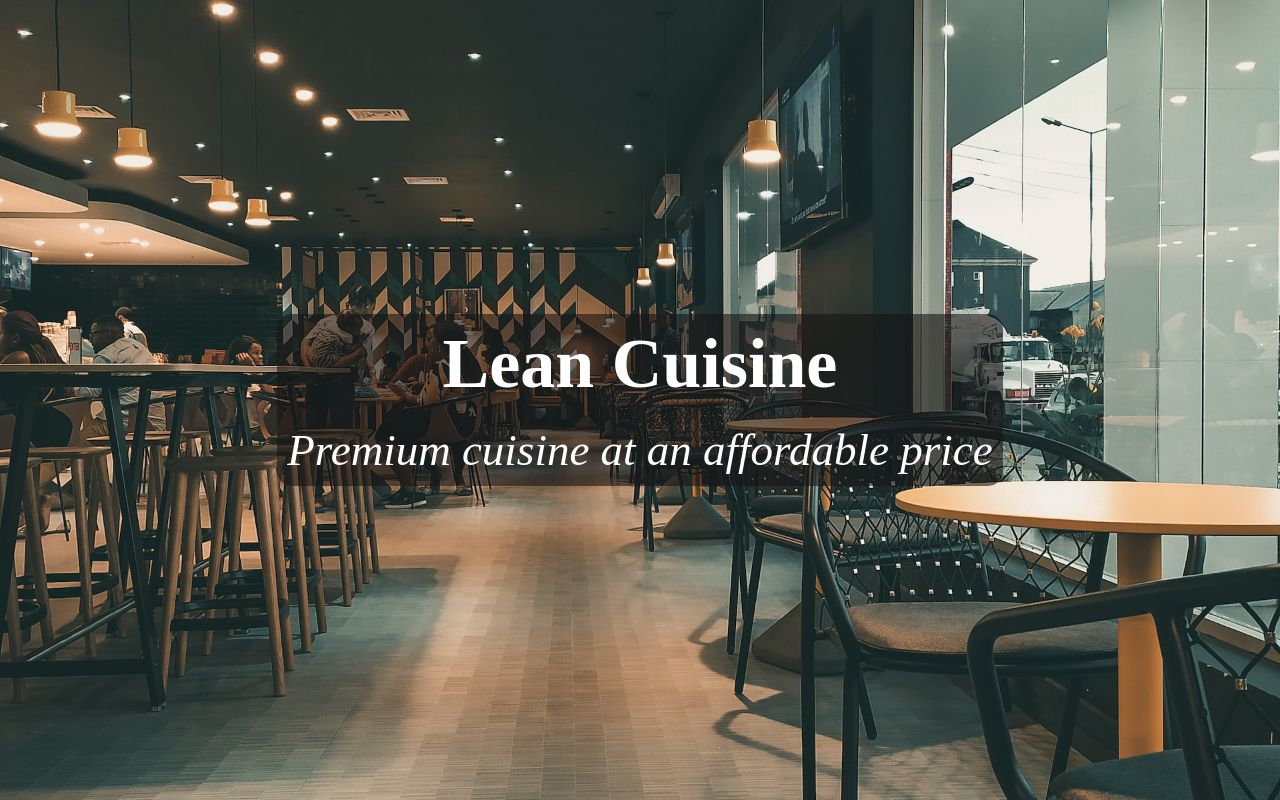
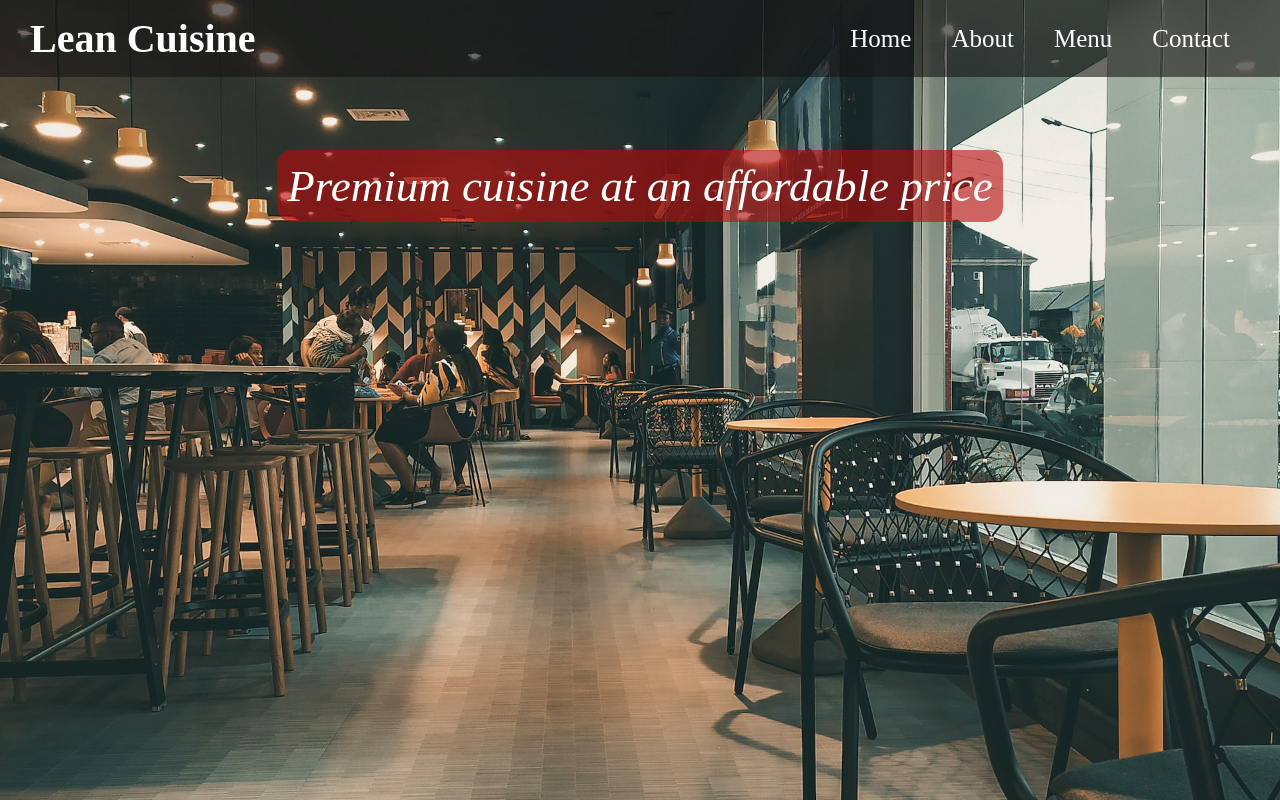
Before and after one commit to Ryanj24/Restaurant-Page, a website built with webpack: page dist/index.html in a window 1280 px wide. Built offline with nearby package versions, Linux system fonts and the light colour scheme.

Commit message:
Added home page module and navbar module

```diff
--- a/src/home.js
+++ b/src/home.js
@@ -1,23 +1,28 @@
 import './styles/index.css'
 import bgImg from './assets/images/main-bg.jpg'
+import { navFunction } from './navbar.js'
 
 const homeFunction = () => {
 
-    // Get the content container from the HTML page
+    // Call navFunction to set the navbar at the top of the page
+    navFunction();
+
+    // Get the content container from the HTML page & set the background image
     const content = document.getElementById('content');
     content.style.backgroundImage = `url(${bgImg})`;
 
+    // Create a div to hold the slogan
     const mainContainer = document.createElement('div');
     mainContainer.classList.add('main-container');
 
-    const title = document.createElement('h1');
-    title.textContent = 'Lean Cuisine';
+    // Add slogan to the div created
     const slogan = document.createElement('p');
     slogan.textContent = 'Premium cuisine at an affordable price';
 
-    mainContainer.appendChild(title);
+    // Append the slogan to the container
     mainContainer.appendChild(slogan);
 
+    // Append the container to the DOM
     content.appendChild(mainContainer);
 
 }
--- a/src/index.js
+++ b/src/index.js
@@ -1,3 +1,5 @@
 import { homeFunction } from './home.js'
+//import { navFunction } from './navbar.js';
 
 homeFunction();
+//navFunction();
--- a/src/navbar.js
+++ b/src/navbar.js
@@ -0,0 +1,51 @@
+import './styles/index.css'
+
+const navFunction = () => {
+
+    // Select the content DOM element
+    const content = document.getElementById('content');
+
+    // create navbar container
+    const container = document.createElement('div');
+    container.classList.add('navbar');
+
+    // Create the logo element containing restaurant name
+    const logo = document.createElement('h1');
+    logo.textContent = 'Lean Cuisine';
+
+    // Add logo to the container
+    container.appendChild(logo);
+
+    // Create array of the links to different pages
+    let navitems = ['Home', 'About', 'Menu', "Contact"];
+
+    // Create the ul element that will house the nav links
+    const navlist = document.createElement('ul');
+    navlist.classList.add('navigation');
+
+    // Loop through the array created above
+    for (let i = 0; i < navitems.length; i++) {
+
+        // Create li element
+        const listItem = document.createElement('li');
+        listItem.classList.add('nav-link');
+
+        // Create <a> element to nest within li
+        const link = document.createElement('a');
+        link.href = '#';
+        link.textContent = navitems[i];
+
+        // Nest <a> element within li element
+        listItem.appendChild(link);
+
+        // Add li element to ul
+        navlist.appendChild(listItem);
+    }
+
+    // Append ul to the container and then append the container to the DOM
+    container.appendChild(navlist);
+    content.appendChild(container);
+
+};
+
+export { navFunction };
--- a/src/styles/index.css
+++ b/src/styles/index.css
@@ -9,32 +9,68 @@ body {
     height: 100vh;
 }
 
+a {
+    text-decoration: none;
+}
+
+a:hover {
+    cursor: pointer;
+}
+
 #content {
     height: 100%;
     display: flex;
     justify-content: center;
-    align-items: center;
     background-color: rgb(107, 107, 248);
-    /*
-    background-size: 100% 100%;
-    background-repeat: no-repeat;*/
     background-size: cover;
     background-repeat: no-repeat;
     background-position: 50% 50%;
 }
 
+.navbar {
+    display: flex;
+    justify-content: space-between;
+    align-items: center;
+    position: fixed;
+    padding: 15px 30px;
+    background-color: rgba(22, 21, 21, 0.6);
+    width: 100%;
+}
+
+.navbar > h1 {
+    font-size: 40px;
+}
+
+.navbar > ul {
+    display: flex;
+    justify-content: center;
+    list-style: none;
+    font-size: 25px;
+}
+
+.navbar > ul > li:first-child {
+    margin-right: 20px;
+}
+
+.navbar > ul > li:not(:first-child) {
+    margin: 0 20px;
+}
+
+
 .main-container {
     display: flex;
     flex-direction: column;
     justify-content: center;
-    align-items: center;
-    background-color: rgba(22, 21, 21, 0.6);
+    background-color: rgba(184, 10, 10, 0.6);
     padding: 10px;
     border-radius: 15px;
+    position: relative;
+    top: 150px;
+    height: fit-content;
 }
 
 .main-container > h1 {
-    font-size:70px;
+    font-size: 70px;
     margin-bottom: 20px;
 }
 
```
